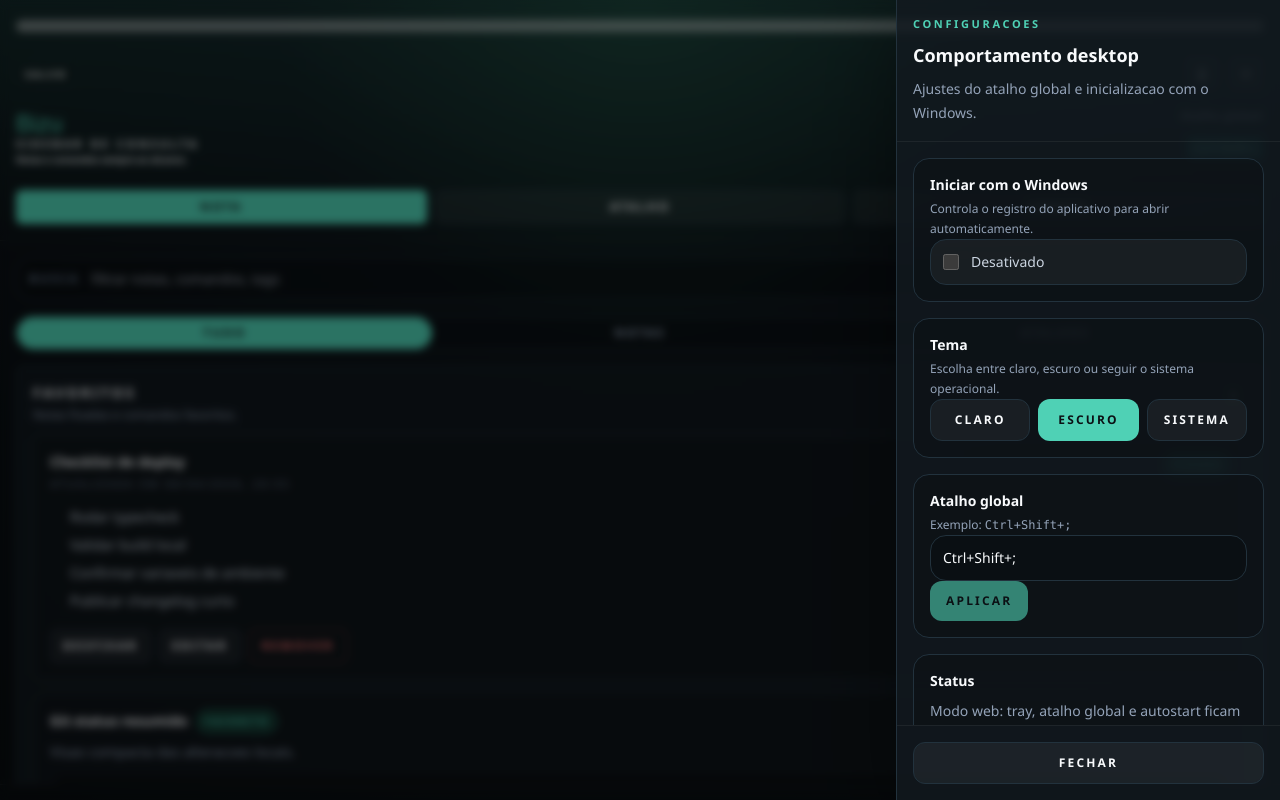
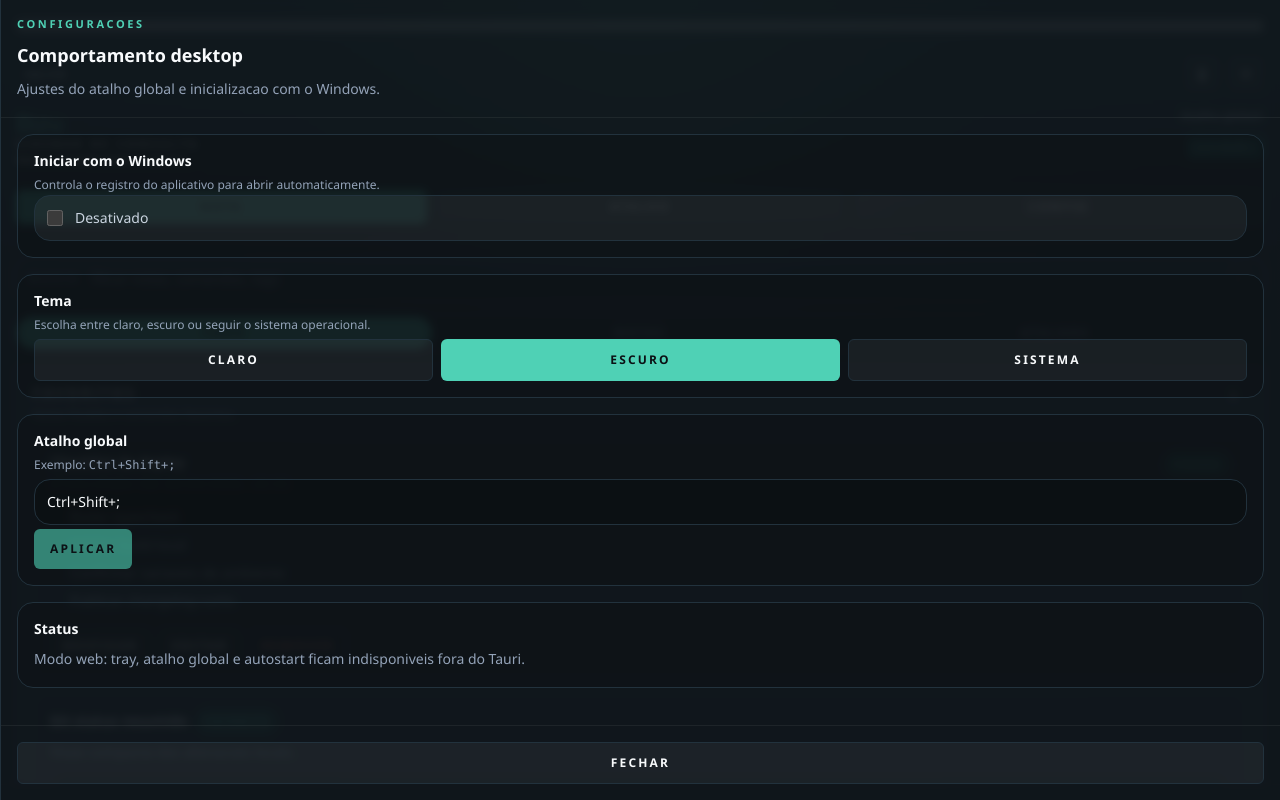
Before and after one commit to juniormartinxo/bizu-sidebar, a React (Vite) app: page / in a window 1280 px wide. Both pictures are taken after a click on the button "CONFIG". Built offline with nearby package versions, Linux system fonts and the light colour scheme.

Commit message:
style(settings): ajustar estilos e layout do painel de configuracoes

```diff
--- a/src/features/settings/SettingsPanel.tsx
+++ b/src/features/settings/SettingsPanel.tsx
@@ -34,14 +34,12 @@ export const SettingsPanel = ({
 
   return (
     <div className="fixed inset-0 z-20 flex items-stretch justify-end bg-black/45 backdrop-blur-sm">
-      <div className="theme-panel flex h-full w-full max-w-[24rem] flex-col border-l shadow-shell">
+      <div className="theme-panel flex h-full w-full flex-col border-l shadow-shell">
         <div className="theme-border-soft border-b px-4 py-4">
           <p className="text-[11px] font-semibold uppercase tracking-[0.24em] text-[color:var(--accent)]">
             Configuracoes
           </p>
-          <h2 className="theme-text mt-2 text-lg font-semibold">
-            Comportamento desktop
-          </h2>
+          <h2 className="theme-text mt-2 text-lg font-semibold">Comportamento desktop</h2>
           <p className="theme-text-muted mt-2 text-sm leading-6">
             Ajustes do atalho global e inicializacao com o Windows.
           </p>
@@ -50,9 +48,7 @@ export const SettingsPanel = ({
         <div className="flex-1 space-y-4 overflow-y-auto px-4 py-4">
           <section className="theme-surface rounded-2xl border p-4">
             <div>
-              <h3 className="theme-text text-sm font-semibold">
-                Iniciar com o Windows
-              </h3>
+              <h3 className="theme-text text-sm font-semibold">Iniciar com o Windows</h3>
               <p className="theme-text-muted mt-1 text-xs leading-5">
                 Controla o registro do aplicativo para abrir automaticamente.
               </p>
@@ -100,7 +96,7 @@ export const SettingsPanel = ({
                     key={option}
                     type="button"
                     onClick={() => onThemeChange(option)}
-                    className={`rounded-xl px-3 py-3 text-xs font-semibold uppercase tracking-[0.18em] transition ${
+                    className={`rounded-md px-3 py-3 mt-1 text-xs font-semibold uppercase tracking-[0.18em] transition ${
                       active ? "theme-primary-btn" : "theme-ghost-btn"
                     }`}
                   >
@@ -113,9 +109,7 @@ export const SettingsPanel = ({
 
           <section className="theme-surface rounded-2xl border p-4">
             <div>
-              <h3 className="theme-text text-sm font-semibold">
-                Atalho global
-              </h3>
+              <h3 className="theme-text text-sm font-semibold">Atalho global</h3>
               <p className="theme-text-muted mt-1 text-xs leading-5">
                 Exemplo: <span className="font-mono">Ctrl+Shift+;</span>
               </p>
@@ -124,7 +118,7 @@ export const SettingsPanel = ({
               value={shortcutDraft}
               onChange={(event) => setShortcutDraft(event.target.value)}
               disabled={!isDesktop || busy}
-              className="theme-input w-full rounded-2xl px-3 py-3 text-sm outline-none focus:border-[color:var(--accent)]"
+              className="theme-input w-full rounded-2xl px-3 py-3 mt-1 text-sm outline-none focus:border-[color:var(--accent)]"
             />
             <button
               type="button"
@@ -137,7 +131,7 @@ export const SettingsPanel = ({
                   setBusy(false);
                 }
               }}
-              className="theme-primary-btn rounded-xl px-4 py-3 text-xs font-semibold uppercase tracking-[0.18em] disabled:cursor-not-allowed disabled:opacity-60"
+              className="theme-primary-btn rounded-md px-4 py-3 mt-1 text-xs font-semibold uppercase tracking-[0.18em] disabled:cursor-not-allowed disabled:opacity-60"
             >
               Aplicar
             </button>
@@ -158,7 +152,7 @@ export const SettingsPanel = ({
           <button
             type="button"
             onClick={onClose}
-            className="theme-ghost-btn w-full rounded-xl px-4 py-3 text-xs font-semibold uppercase tracking-[0.18em]"
+            className="theme-ghost-btn w-full rounded-md px-4 py-3 text-xs font-semibold uppercase tracking-[0.18em]"
           >
             Fechar
           </button>
```
